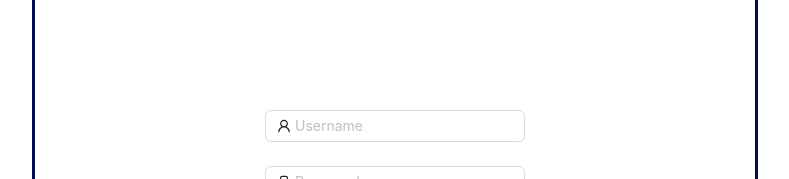
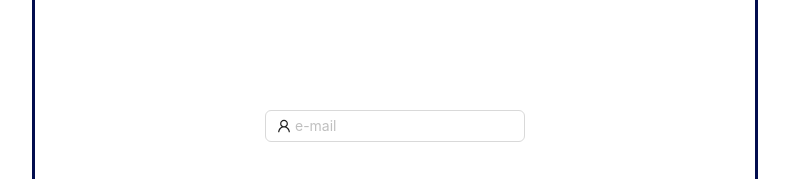
Before and after one commit to pistz/gestao_frontend, a React (Vite) app in the folder gestao-frequencia/: page / in a window 1280 px wide. Shown: the part 621-800 px from the top of the page, without its empty margins (245-1034 px from the left). Built offline with nearby package versions, Linux system fonts and the light colour scheme.

Commit message:
fix login layout

```diff
--- a/gestao-frequencia/src/components/pages/login/Login.tsx
+++ b/gestao-frequencia/src/components/pages/login/Login.tsx
@@ -11,15 +11,14 @@ import { notifyError } from "../../shared/popMessage/PopMessage";
 
 export const Login:React.FC = () =>{
 
-    const {signed, setSigned} = useContext(AuthContext);
+    const {setSigned} = useContext(AuthContext);
 
     const navigate = useNavigate();
 
     const onFinish = (values:ILogin) => {
-        setSigned(true);
-        if(signed){
-            console.log('Received values of form: ', values);
-        }
+        console.log('Received values of form: ', values);
+        if(!values)
+        notifyError("Erro de login, verifique a senha");
     };
 
     return (
@@ -34,24 +33,27 @@ export const Login:React.FC = () =>{
             name="normal_login"
             className="login-form"
             initialValues={{ remember: true }}
-            onFinish={(e)=> onFinish(e)}
+            onFinish={(e)=>
+                {onFinish(e)
+                console.log(e)}
+            }
             >
             <Form.Item
-                name="username"
-                rules={[{ required: true }]}
+                name="e-mail"
+                rules={[{ required: true , message:'Insira o e-mail do usuário'}]}
                 style={formStyles}
             >
-            <Input prefix={<UserOutlined className="site-form-item-icon" />} placeholder="Username" type='email'/>
+            <Input prefix={<UserOutlined className="site-form-item-icon" />} placeholder="e-mail" type='email'/>
             </Form.Item>
             <Form.Item
                 name="password"
-                rules={[{ required: true }]}
-                style={formStyles}
+                rules={[{ required: true , message:"Insira a senha do usuário"}]}
             >
             <Input
                 prefix={<LockOutlined className="site-form-item-icon" />}
                 type="password"
                 placeholder="Password"
+                style={formStyles}
                 />
             </Form.Item>
             <Form.Item
@@ -72,7 +74,11 @@ export const Login:React.FC = () =>{
                     htmlType="submit"
                     className="login-form-button"
                     style={{margin:'0 1rem', height:'2rem', position:'relative'}}
-                    onClick={()=> {signed? navigate('/home/main'): notifyError("Erro de login")}}
+                    onClick={()=> {
+                        setSigned(true);
+                        navigate('/home/main')
+                    }
+                }
                 >
                 Entrar
                 </Button>
```
